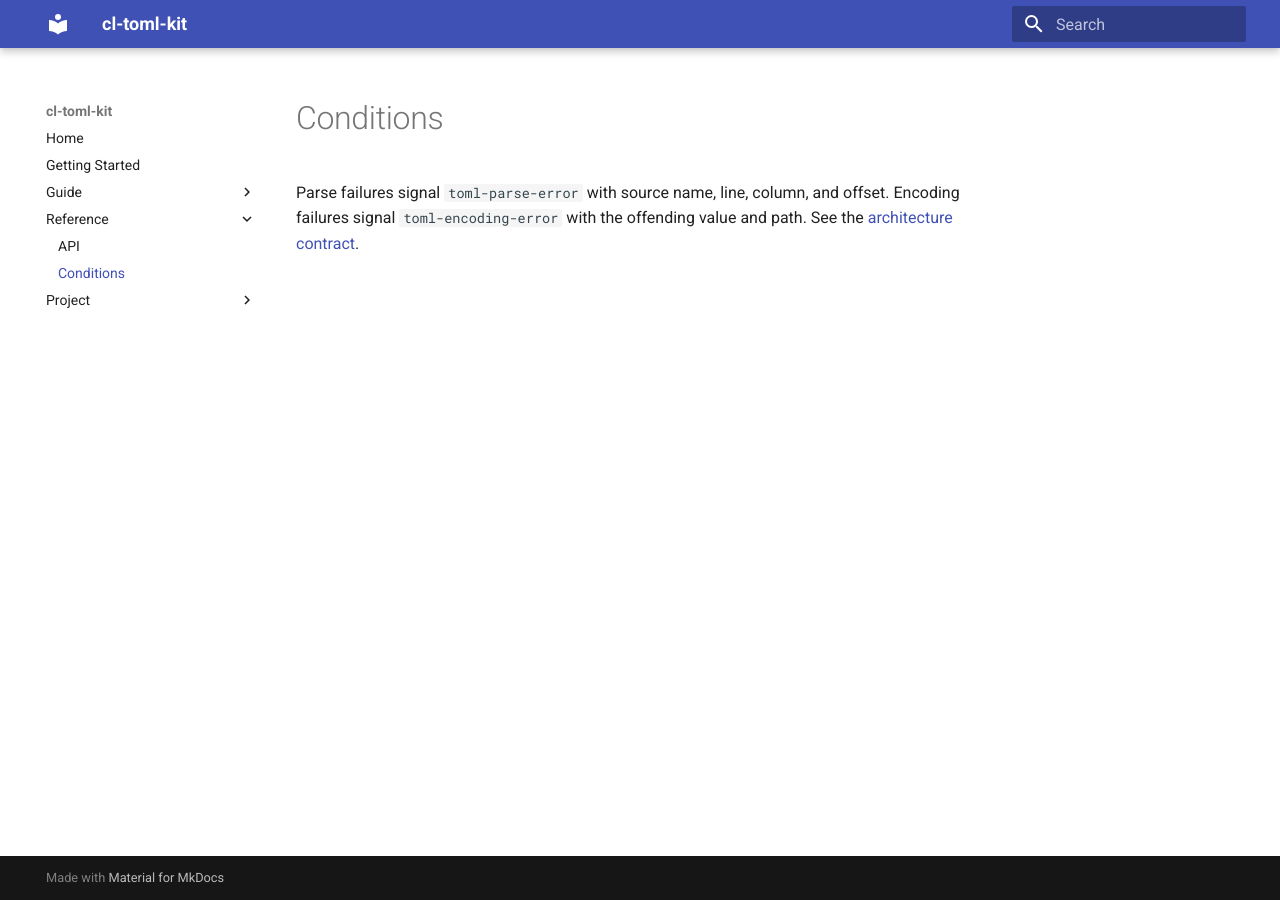
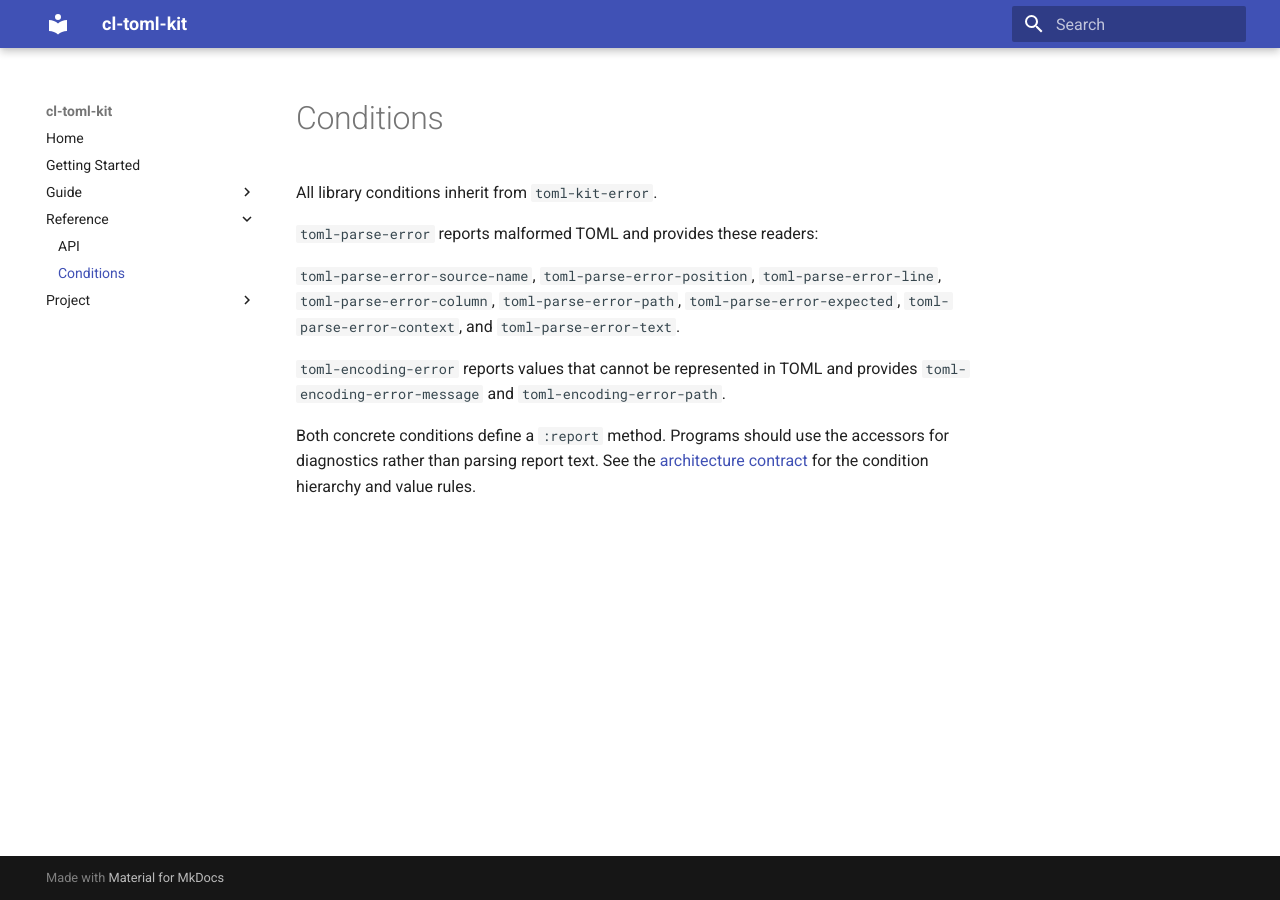
Before and after one commit to nerima-lisp/cl-toml-kit, an MkDocs documentation site: the page built from docs/src/reference/conditions.md, in a window 1280 px wide. Built offline with MkDocs 1.6.1 and Material for MkDocs 9.7.7, drawn with Linux system fonts in a browser that asks for light colours.

Commit message:
docs: document native values and conditions

```diff
--- a/docs/src/reference/conditions.md
+++ b/docs/src/reference/conditions.md
@@ -1,5 +1,18 @@
 # Conditions
 
-Parse failures signal `toml-parse-error` with source name, line, column, and
-offset. Encoding failures signal `toml-encoding-error` with the offending
-value and path. See the [architecture contract](../project/architecture.md).
+All library conditions inherit from `toml-kit-error`.
+
+`toml-parse-error` reports malformed TOML and provides these readers:
+
+`toml-parse-error-source-name`, `toml-parse-error-position`,
+`toml-parse-error-line`, `toml-parse-error-column`, `toml-parse-error-path`,
+`toml-parse-error-expected`, `toml-parse-error-context`, and
+`toml-parse-error-text`.
+
+`toml-encoding-error` reports values that cannot be represented in TOML and
+provides `toml-encoding-error-message` and `toml-encoding-error-path`.
+
+Both concrete conditions define a `:report` method. Programs should use the
+accessors for diagnostics rather than parsing report text. See the
+[architecture contract](../../design/architecture.md) for the condition
+hierarchy and value rules.
```
Also changed, not shown: docs/src/reference/api.md (+11 -2 lines), README.md, 2 other files.
